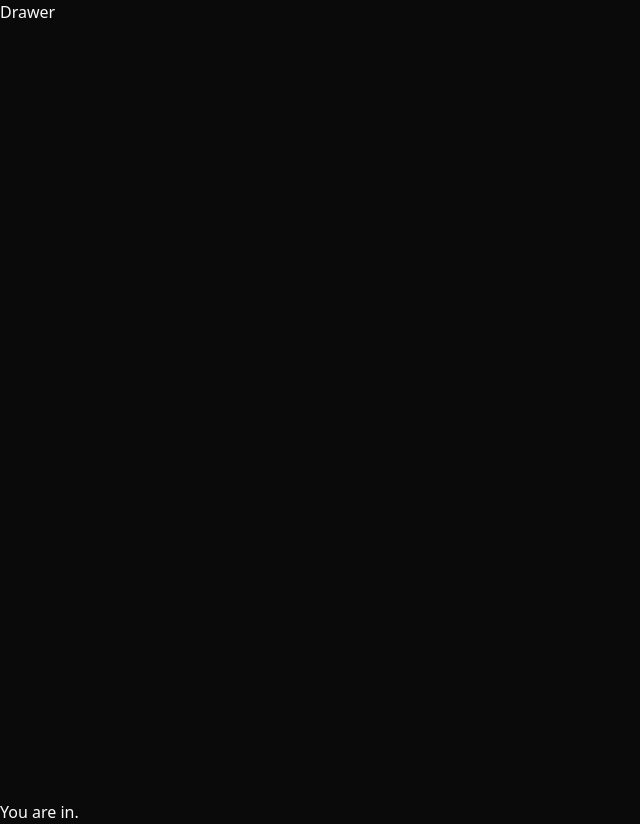
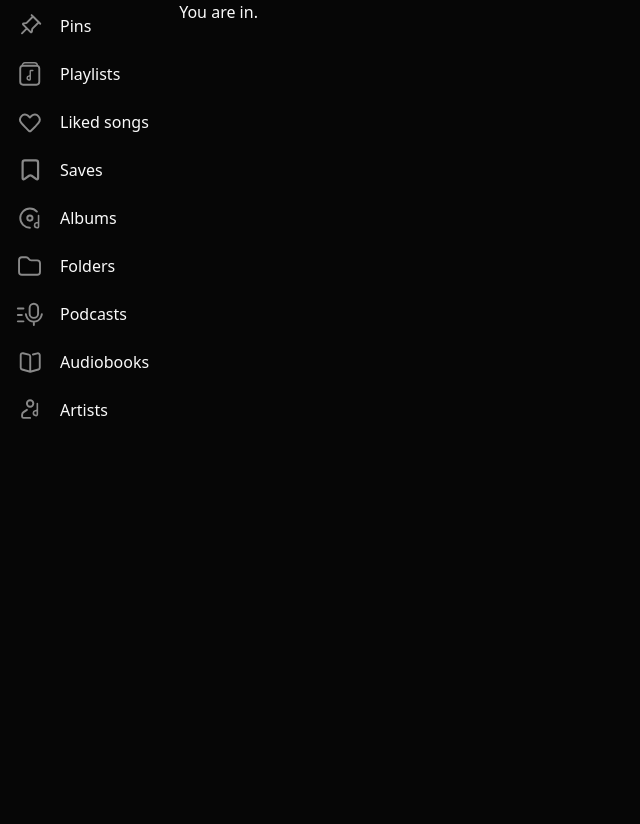
Before and after one commit to DFirenice/SpotifyRemix, a Next.js app in the folder client/: page / in a window 1280 px wide. Shown: the whole page, without its empty margins (0-640 px from the left). After the commit the page ends 800 px from the top, so only its background shows below. Built offline with nearby package versions, Linux system fonts and the light colour scheme; a web font is replaced by a local one.

Commit message:
AsideMenu

```diff
--- a/client/src/app/(app)/layout.tsx
+++ b/client/src/app/(app)/layout.tsx
@@ -8,10 +8,12 @@ const Layout = ({ children }: { children: React.ReactNode }) => {
 
     const authorized = true
     if (authorized) {
-        return <>
-            <Drawer />
-            { children }
-        </>
+        return (
+            <main className="flex inline-flex">
+                <Drawer />
+                { children }
+            </main>
+        )
     }
 
     router.replace('/auth')
--- /dev/null
+++ b/client/src/app/globals.css
@@ -0,0 +1,8 @@
+@import "tailwindcss";
+
+@theme {
+    --color-dp-0: #060606;
+    --color-dp-1: #131313;
+    --color-accent-default: #E0E0E0;
+    --color-accent-gray: #333842;
+}
--- a/client/src/app/layout.tsx
+++ b/client/src/app/layout.tsx
@@ -1,28 +1,27 @@
-import type { Metadata } from "next";
-import Head from "next/head";
+import type { Metadata } from "next"
+import Head from "next/head"
 
 import '@/../public/styles/satoshi.css'
-import "./shadcnGlobals.css";
+import "./shadcnGlobals.css"
+import './globals.css'
 
 export const metadata: Metadata = {
 title: "SpotRem",
 description: "Special music platform",
-};
+}
 
-export default function RootLayout({
-  children,
-}: Readonly<{
-  children: React.ReactNode;
-}>) {
+export default function RootLayout(
+    { children, }: Readonly<{ children: React.ReactNode }>
+) {
     return (
         <html lang="en" className="dark">
             <Head>
                 {/* Temporary solution for fonts */}
                 <link rel="stylesheet" href="/fonts/fonts.css" />
             </Head>
-      <body>
+            <body className="bg-dp-0">
                 {children}
             </body>
         </html>
-  );
+    )
 }
--- a/client/src/components/Drawer.tsx
+++ b/client/src/components/Drawer.tsx
@@ -1,7 +1,22 @@
+import { menuList as DMenuList } from '@/data/Drawer'
+import DrawerItem from "@/components/ui/DrawerItem"
+
 const Drawer = () => {
     return (
-        <div className="h-screen">
-            Drawer
+        <div className="
+            h-screen px-2.5 py-1.5
+            flex flex-col gap-2
+            w-[14dvw]
+        ">
+            { DMenuList.map(({ text, iconId }, i) => {
+                return (
+                    <DrawerItem
+                        key={`${i}_${text}`}
+                        content={text}
+                        icon={iconId}
+                    />
+                )
+            }) }
         </div>
     )
 }
--- /dev/null
+++ b/client/src/components/ui/DrawerItem.tsx
@@ -0,0 +1,30 @@
+import { type Ticons } from "@/types/icons"
+import Icon from "@/components/ui/Icon"
+
+const DrawerItem = (
+    { content, action, link, icon }:
+    {
+        content: string | React.ReactNode
+        action?: () => void
+        link?: string
+        icon: Ticons
+    }
+) => {
+    return (
+        <a
+            className="
+                flex flex-row gap-2.5 items-center
+                text-left no-underline cursor-pointer
+                w-full h-fit rounded-xl pr-3 hover:bg-dp-1
+                select-none
+            "
+            { ...(action && { onclick: action }) }
+            { ...(link && { href: link || '' }) } // Add error toast
+        >
+            <Icon id={icon} />
+            <div>{content}</div>
+        </a>
+    )
+}
+
+export default DrawerItem
--- a/client/src/components/ui/Icon.tsx
+++ b/client/src/components/ui/Icon.tsx
@@ -1 +1,36 @@
-// import Image from "next/image"
+import Image from "next/image"
+import { type Ticons } from "@/types/icons"
+import { icons } from "@/data/icons"
+
+const Icon = (
+    { size = 'default', id }:
+    {
+        size?: 'small' | 'default' | 'large'
+        id: Ticons
+    }
+) => {
+    const icon = icons[id] as Ticons || null
+    // const sizes = {
+    //     'small': 12,
+    //     'default': 16,
+    //     'large': 24
+    // }
+
+    if (icon) {
+        return (
+            <div className="flex min-w-10 min-h-10 relative pointer-events-none">
+                <Image
+                    src={icon}
+                    alt={id}
+                    fill
+                    // height={sizes[size]}
+                    // width={sizes[size]}
+                />
+            </div>
+        )
+    }
+
+    return null
+}
+
+export default Icon
--- /dev/null
+++ b/client/src/data/Drawer.ts
@@ -0,0 +1,45 @@
+import { type Ticons } from "@/types/icons"
+
+type TMenuList = {
+     text: string
+     iconId: Ticons
+}[]
+
+export const menuList: TMenuList = [
+    {
+        text: 'Pins',
+        iconId: 'pin'
+    },
+    {
+        text: 'Playlists',
+        iconId: 'playlist'
+    },
+    {
+        text: 'Liked songs',
+        iconId: 'like'
+    },
+    {
+        text: 'Saves',
+        iconId: 'save'
+    },
+    {
+        text: 'Albums',
+        iconId: 'album'
+    },
+    {
+        text: 'Folders',
+        iconId: 'folder'
+    },
+    {
+        text: 'Podcasts',
+        iconId: 'podcast'
+    },
+    {
+        text: 'Audiobooks',
+        iconId: 'audiobook'
+    },
+    {
+        text: 'Artists',
+        iconId: 'artist'
+    },
+]
```
Also changed, not shown: client/src/components/ui/DrawerLink.tsx (deleted). Lines whose indentation alone changed are shown as unchanged.
